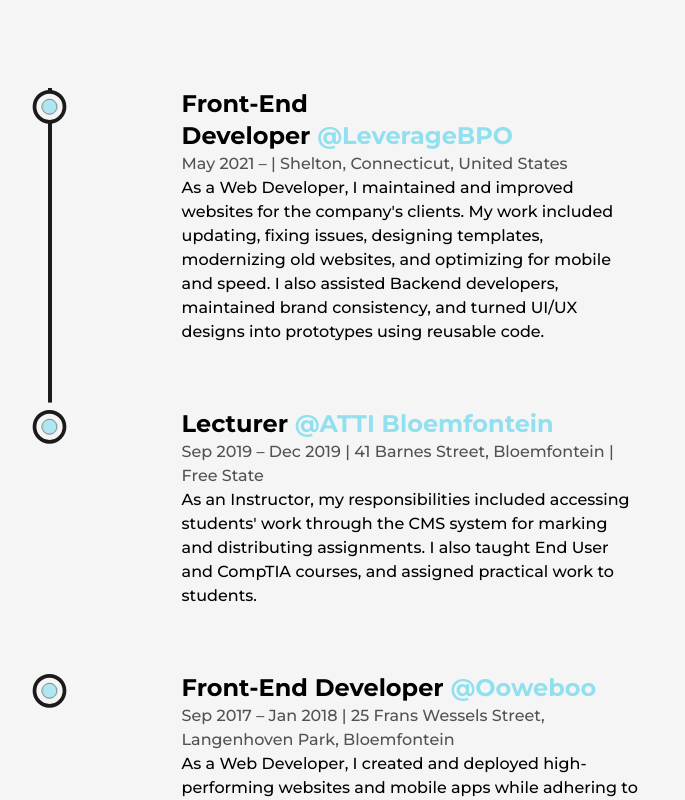
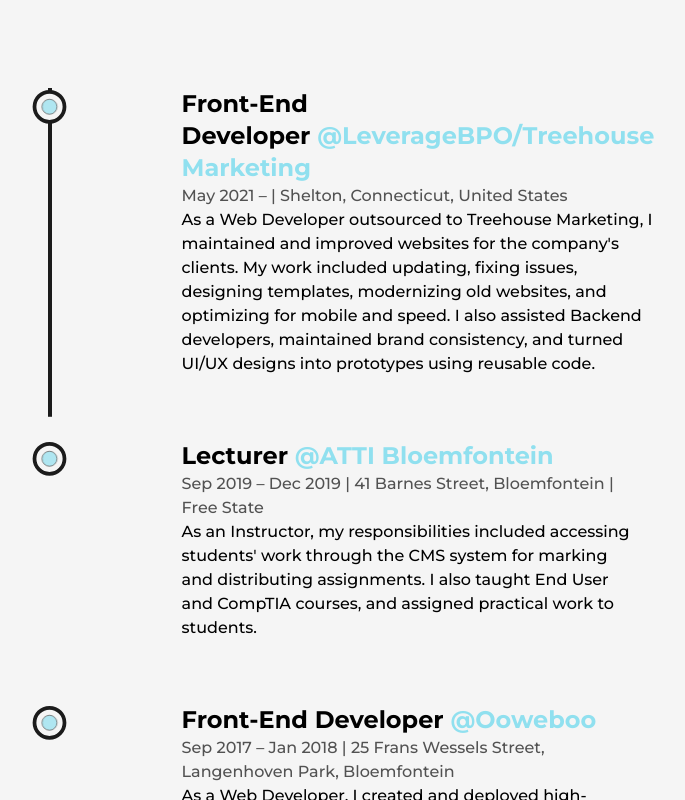
Before and after one commit to DManLucas/2nd-Porfolio, a Next.js app: page /about in a window 1280 px wide. Shown: the part 2980-3780 px from the top of the page, without its empty margins (244-929 px from the left). Built offline with nearby package versions, Linux system fonts and the light colour scheme.

Commit message:
Experience update

```diff
--- a/src/Components/Experience.js
+++ b/src/Components/Experience.js
@@ -65,11 +65,11 @@
         >
           <Details
             position="Front-end developer"
-            companyLink="https://www.leveragebpo.com/"
-            company="LeverageBPO"
+            companyLink="https://www.treehousemarketing.com/"
+            company="LeverageBPO/Treehouse Marketing"
             time="May 2021 – "
             address="Shelton, Connecticut, United States"
-            work="As a Web Developer, I maintained and improved websites for the company's clients. My work included updating, fixing issues, designing templates, modernizing old websites, and optimizing for mobile and speed. I also assisted Backend developers, maintained brand consistency, and turned UI/UX designs into prototypes using reusable code."
+            work="As a Web Developer outsourced to Treehouse Marketing, I maintained and improved websites for the company's clients. My work included updating, fixing issues, designing templates, modernizing old websites, and optimizing for mobile and speed. I also assisted Backend developers, maintained brand consistency, and turned UI/UX designs into prototypes using reusable code."
           />
           <Details
             position="Lecturer"
```
